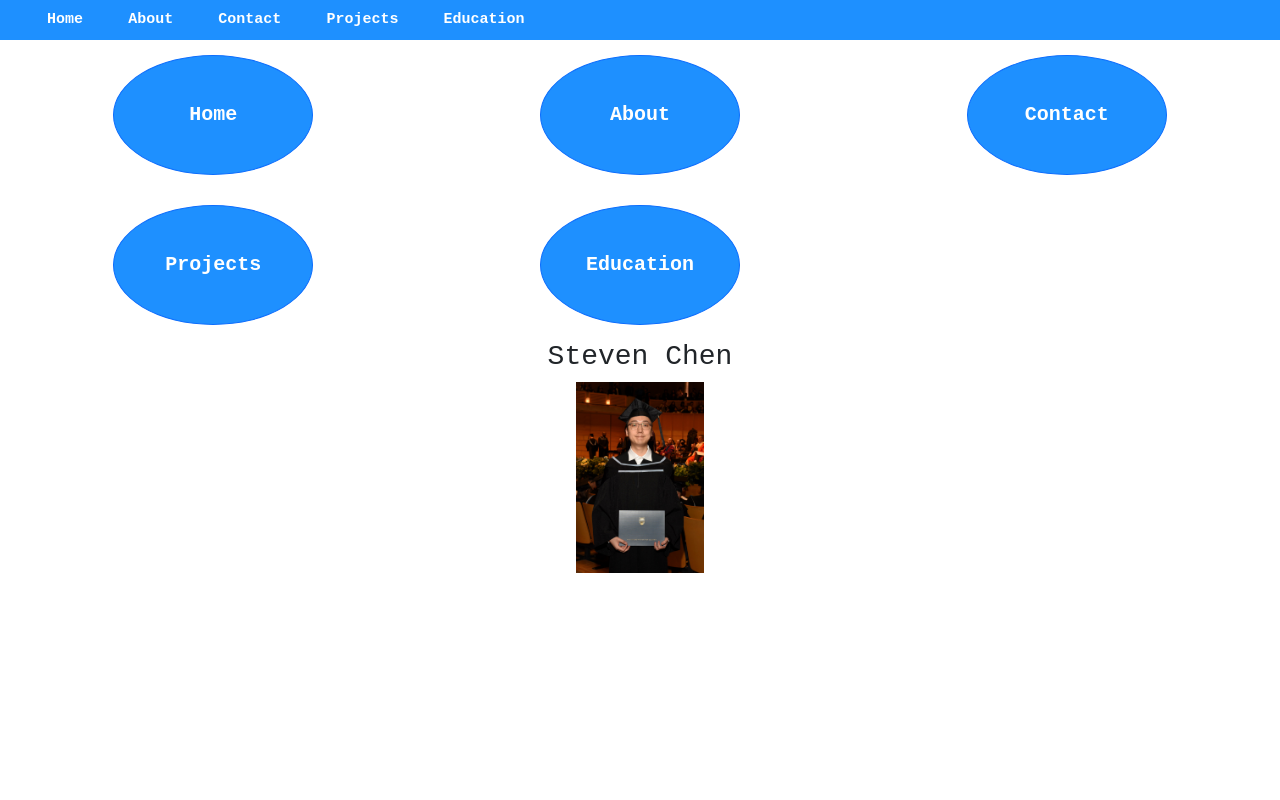
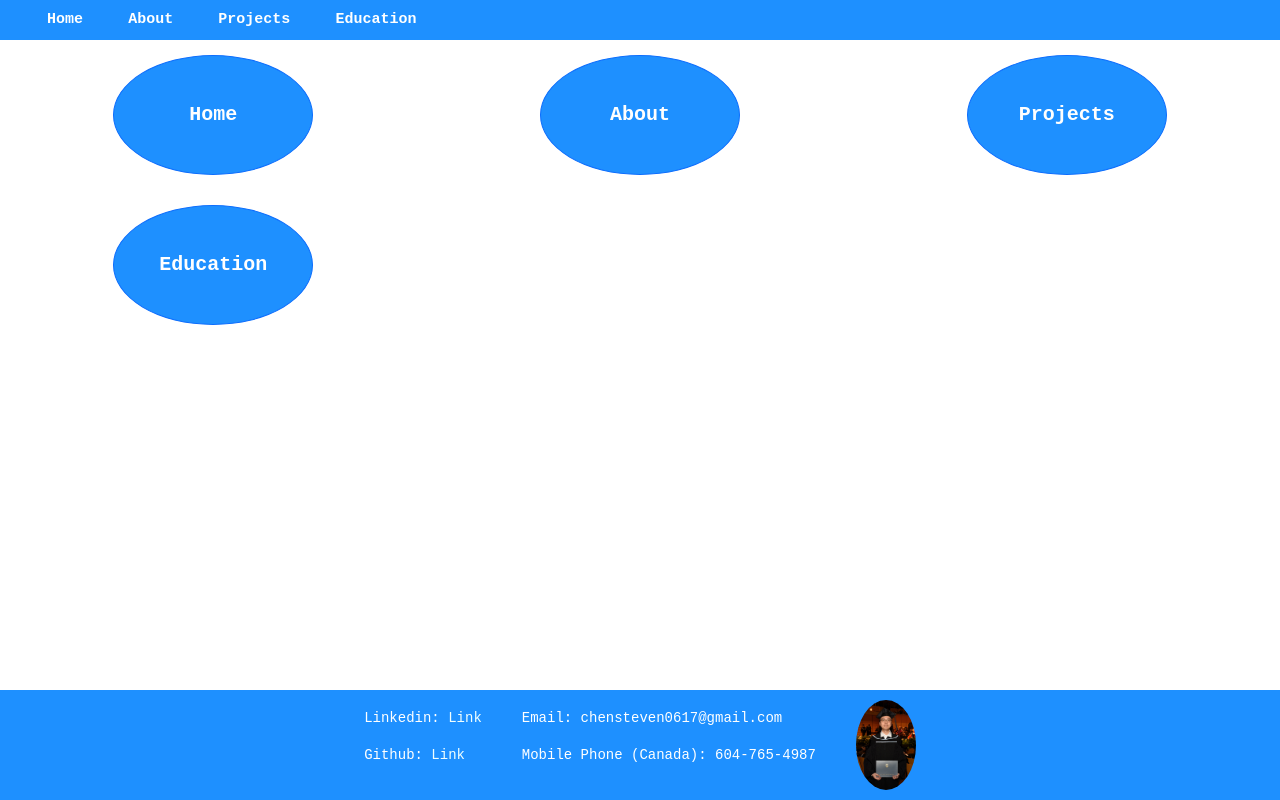
Before and after one commit to chnsteven/React-portfolio, a React (Create React App) app in the folder client/: page / in a window 1280 px wide. Built offline with nearby package versions, Linux system fonts and the light colour scheme.

Commit message:
footer for each page completed

```diff
--- a/client/src/App.css
+++ b/client/src/App.css
@@ -11,8 +11,8 @@ body {
 }
 
 .fit-picture {
-  max-width: 100%;
-  width: 10%;
+  /* max-width: 10%; */
+  width: 60px;
   max-height: 100vh;
   height: auto;
 }
@@ -97,9 +97,43 @@ Link {
 }
 
 .hover-box-shadow:hover{
-  box-shadow: 0 0 10px rgba(0, 0, 0, 0.5);
+  box-shadow: 0 0 10px rgba(0, 0, 0, 0.8);
 }
 
 .hover-text-shadow:hover{
-  text-shadow: 0 0 10px rgba(0, 0, 0, 0.5);
+  text-shadow: #fc0 1px 0 10px;
 }
+
+footer {
+  display: flex;
+  justify-content: center;
+  align-items: center;
+  position: fixed;
+  bottom: 0;
+  left: 0;
+  width: 100%;
+  background-color: dodgerblue;
+  color: white;
+  padding: 10px;
+  text-align: center;
+}
+
+footer img {
+  border-radius: 50%;
+}
+
+.contact-columns {
+  display: flex;
+  align-items: center;
+}
+
+.contact-column {
+  text-align: left;
+  margin-left: 20px;
+  margin-right: 20px;
+}
+
+.footer-link {
+  color:azure;
+  text-decoration: none;
+}
--- a/client/src/App.js
+++ b/client/src/App.js
@@ -1,5 +1,4 @@
 import "./App.css";
-import MainBanner from "./components/MainBanner";
 import Header from "./components/Header";
 import Footer from "./components/Footer";
 import {navigationLinks} from "./utils/constants";
@@ -9,7 +8,6 @@ function App() {
   return (
     <div className="App">
       <Header navigationLinks={navigationLinks}/>
-      <MainBanner />
       <Footer navigationLinks={navigationLinks}/>
     </div>
   );
--- /dev/null
+++ b/client/src/components/Contact.js
@@ -0,0 +1,28 @@
+import React from "react";
+import MainBanner from "./MainBanner";
+function Contact() {
+  return (
+    <div className="contact-columns">
+      <div className="contact-column">
+        <p>
+          Linkedin:{" "}
+          <a href="https://www.linkedin.com/in/steven-chen-a62226276/"
+          className="footer-link hover-text-shadow">Link</a>
+        </p>
+        <p>
+        Github: <a href="https://github.com/chnsteven"
+        className="footer-link hover-text-shadow">Link</a>
+      </p>
+      </div>
+      <div className="contact-column">
+      <p>Email: chensteven0617@gmail.com</p>
+      <p>Mobile Phone (Canada): 604-765-4987 </p>
+      </div>
+      <div className="contact-column">
+        <MainBanner />
+      </div>
+    </div>
+  );
+}
+
+export default Contact;
--- a/client/src/components/Footer.js
+++ b/client/src/components/Footer.js
@@ -1,8 +1,10 @@
 import React from "react";
-
+import Contact from "./Contact";
 function Footer({navigationLinks}) {
   return (
-    <div></div>
+    <footer>
+      <Contact/>
+    </footer>
   );
 }
 
--- a/client/src/components/MainBanner.js
+++ b/client/src/components/MainBanner.js
@@ -3,10 +3,7 @@ import "../App.css";
 import Banner from "../assets/Banner.jpg";
 function MainBanner() {
   return (
-    <div id="banner">
-      <h3 id="banner-text">Steven Chen</h3>
       <img className="fit-picture" src={Banner} alt="Banner of Steven Chen" />
-    </div>
   );
 }
 
--- a/client/src/pages/About.js
+++ b/client/src/pages/About.js
@@ -1,8 +1,9 @@
 import React from "react";
-
+import ScrollToTopButton from "../components/ScrollToTopButton";
 function About() {
   return (
     <div className="container">
+      <ScrollToTopButton />
       <h1>About</h1>
       <div>
         <ul>
--- a/client/src/pages/Contact.js
+++ /dev/null
@@ -1,20 +0,0 @@
-import React from "react";
-
-function Contact() {
-  return (
-    <div className="container">
-      <h1>Contact</h1>
-      <p>Social Media: </p>
-      <p>
-        Linkedin:{" "}
-        <a href="https://www.linkedin.com/in/steven-chen-a62226276/">Link</a>
-      </p>
-      <p>
-        Github: <a href="https://github.com/chnsteven">Link</a>
-      </p>
-      <p>Email: chensteven0617@gmail.com</p>
-    </div>
-  );
-}
-
-export default Contact;
--- a/client/src/pages/Education.js
+++ b/client/src/pages/Education.js
@@ -1,9 +1,9 @@
 import React from 'react'
-
+import ScrollToTopButton from "../components/ScrollToTopButton";
 function Education() {
   return (
     <div>
-
+            <ScrollToTopButton />
     </div>
   )
 }
--- a/client/src/pages/Home.js
+++ b/client/src/pages/Home.js
@@ -1,7 +1,12 @@
 import React from "react";
 import NavigationGrid from "../components/NavigationGrid";
+import ScrollToTopButton from "../components/ScrollToTopButton";
 function Home() {
-  return <NavigationGrid />;
+  return (
+  <div>
+    <NavigationGrid />
+    <ScrollToTopButton />
+    </div>);
 }
 
 export default Home;
--- a/client/src/utils/constants.js
+++ b/client/src/utils/constants.js
@@ -1,6 +1,5 @@
 import Home from '../pages/Home';
 import About from '../pages/About';
-import Contact from '../pages/Contact';
 import Projects from '../pages/Projects';
 import Education from '../pages/Education';
 
@@ -13,9 +12,6 @@ export   const navigationLinks = [
     {title: "About",
     path: "/about",
     component: About},
-    {title: "Contact",
-    path: "/contact",
-    component: Contact},
     {title: "Projects",
     path: "/projects",
     component: Projects},
--- a/client/src/utils/index.js
+++ /dev/null
@@ -1 +0,0 @@
-export * from "./utils";
```
